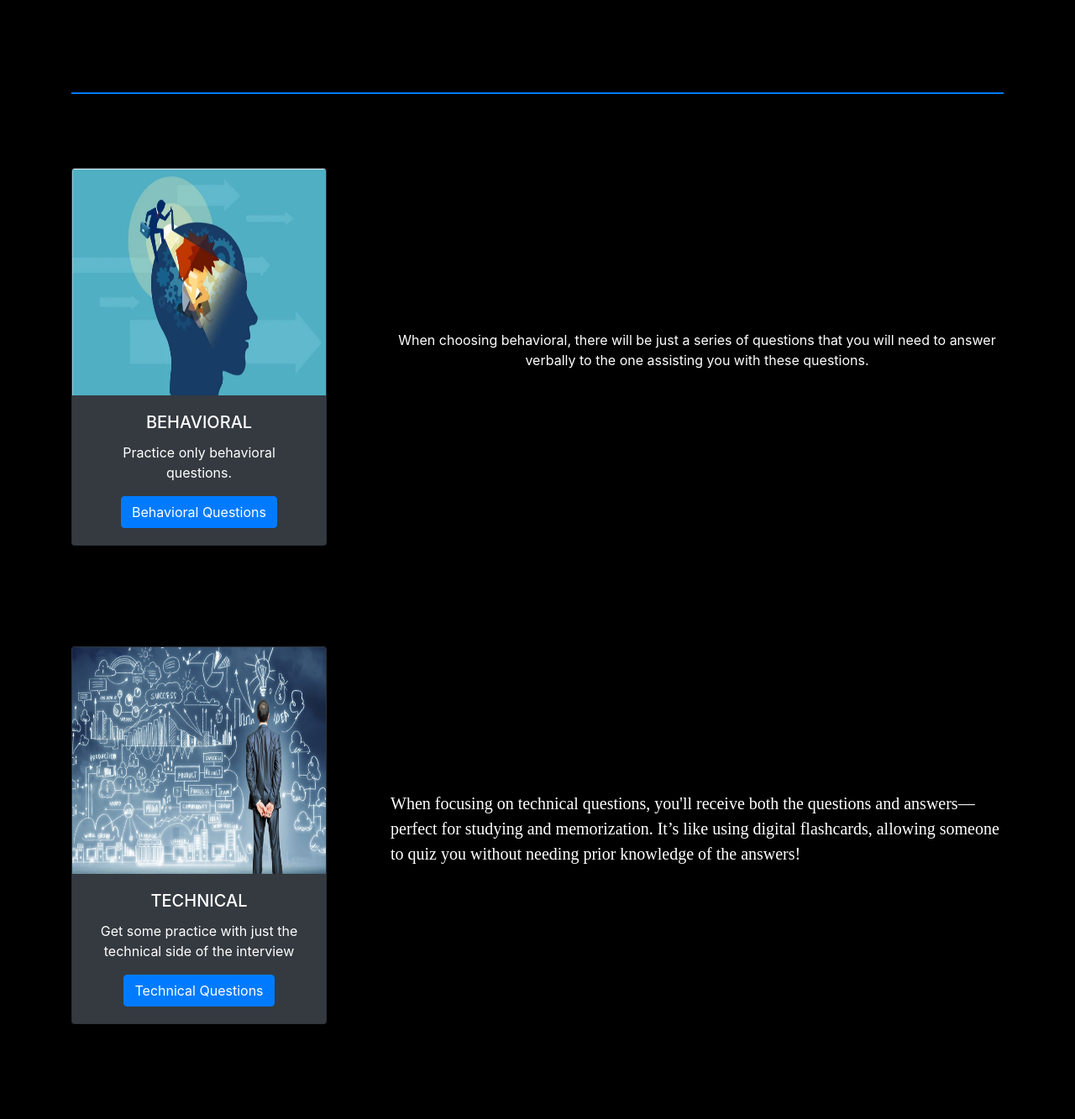
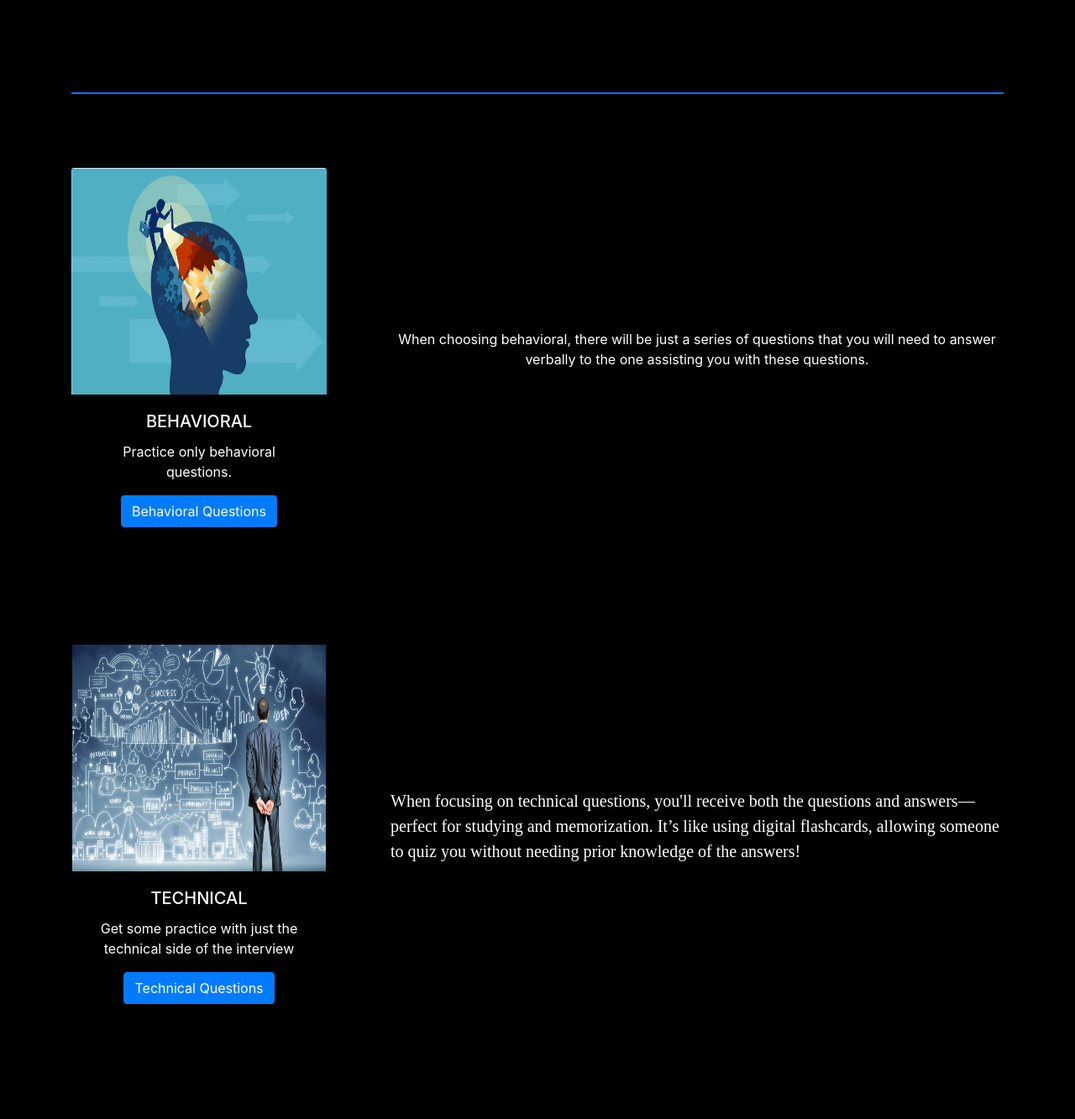
Before and after one commit to imirransom7/Interview-Preparation, a Flask app: page / in a window 1280 px wide. Shown: the part 446-1779 px from the top of the page at 84% size. Run offline with Flask 3, Linux system fonts and the light colour scheme; parts of the project's set-up code (start-up, migrations or seed data) failed here and were passed over; some libraries are stand-ins or nearby versions.

Commit message:
removed the borders on the cards

```diff
--- a/web/templates/index.html
+++ b/web/templates/index.html
@@ -77,7 +77,7 @@
     <div class="row my-4">
   <!-- First card (on the left) -->
   <div class="col-md-4">
-    <div class="card bg-dark text-center" style="width: 19rem;">
+    <div class=" text-center" style="width: 19rem;">
       <img src="{{ url_for('static', filename='images/behavioral.png') }}" height="270" width="302" class="card-img-top" alt="Behavioral">
       <div class="card-body">
         <h5 class="card-title">BEHAVIORAL</h5>
@@ -102,7 +102,7 @@
  <!-- Second card -->
     <div class="row my-4">
      <div class="col-4">
-      <div class="card bg-dark text-center" style="width: 19rem;">
+      <div class="text-center" style="width: 19rem;">
         <img src="{{ url_for('static', filename='images/technical.jpg') }}" height="270" width="302">
         <div class="card-body">
           <h5 class="card-title">TECHNICAL</h5>
@@ -130,11 +130,13 @@
     <!-- Third card -->
     <div class="row my-4">
     <div class="col-4">
-      <div class="card bg-dark text-center" style="width: 19rem;">
-        <img src="{{ url_for('static', filename='images/everything.jpg') }}" height="270" width="302">
+      <div class="text-center" style="width: 19rem;">
+        <iframe src="https://giphy.com/embed/AO3giAtLPH4MIuugsB" width="302" height="400" style="" frameBorder="0" class="giphy-embed" allowFullScreen></iframe><p><a href="https://giphy.com/gifs/snl-saturday-night-live-season-47-AO3giAtLPH4MIuugsB"></a></p>
         <div class="card-body">
           <h5 class="card-title">ALL QUESTIONS</h5>
-          <p class="card-text">Jump in and do both technical and behavioral!</p>
+         <p style="font-family: sans-serif-menlo">
+             <span style="font-size: 20px">Jump in and do both technical and behavioral!
+             </span></p>
             <div align="center">
               <a href="#" class="btn btn-primary">All Questions</a>
             </div>
@@ -143,8 +145,10 @@
     </div>
         <!-- Text (on the right) -->
   <div class="col-md-8 d-flex align-items-center">
-    <p class="text-center">
-        Or choose everything, everywhere, all at once
+    <p style="font-family: sans-serif-menlo">
+        <span style="font-size: 30px">
+            Or choose Everything, Everywhere, all at once!
+        </span>
     </p>
   </div>
 </div>
```
